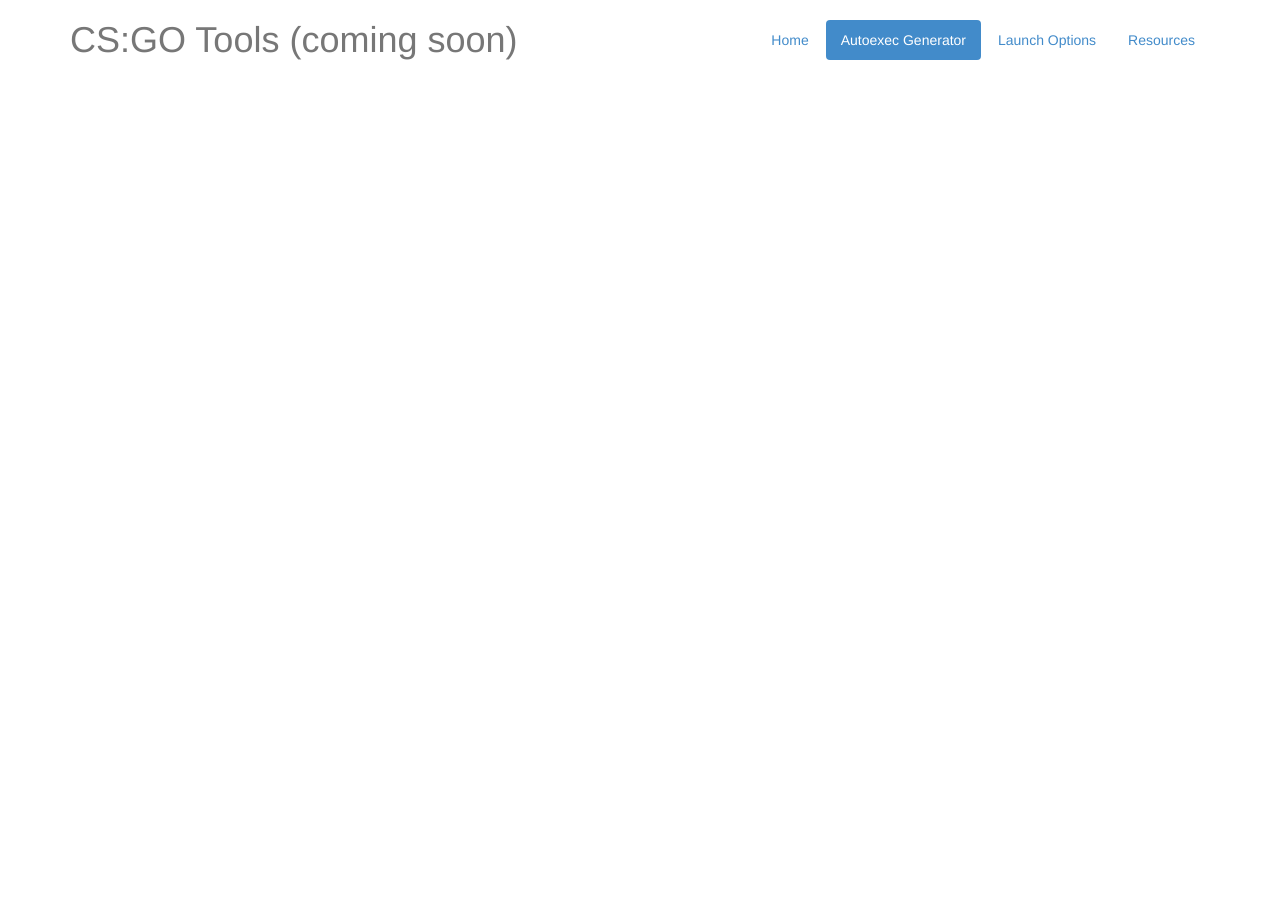
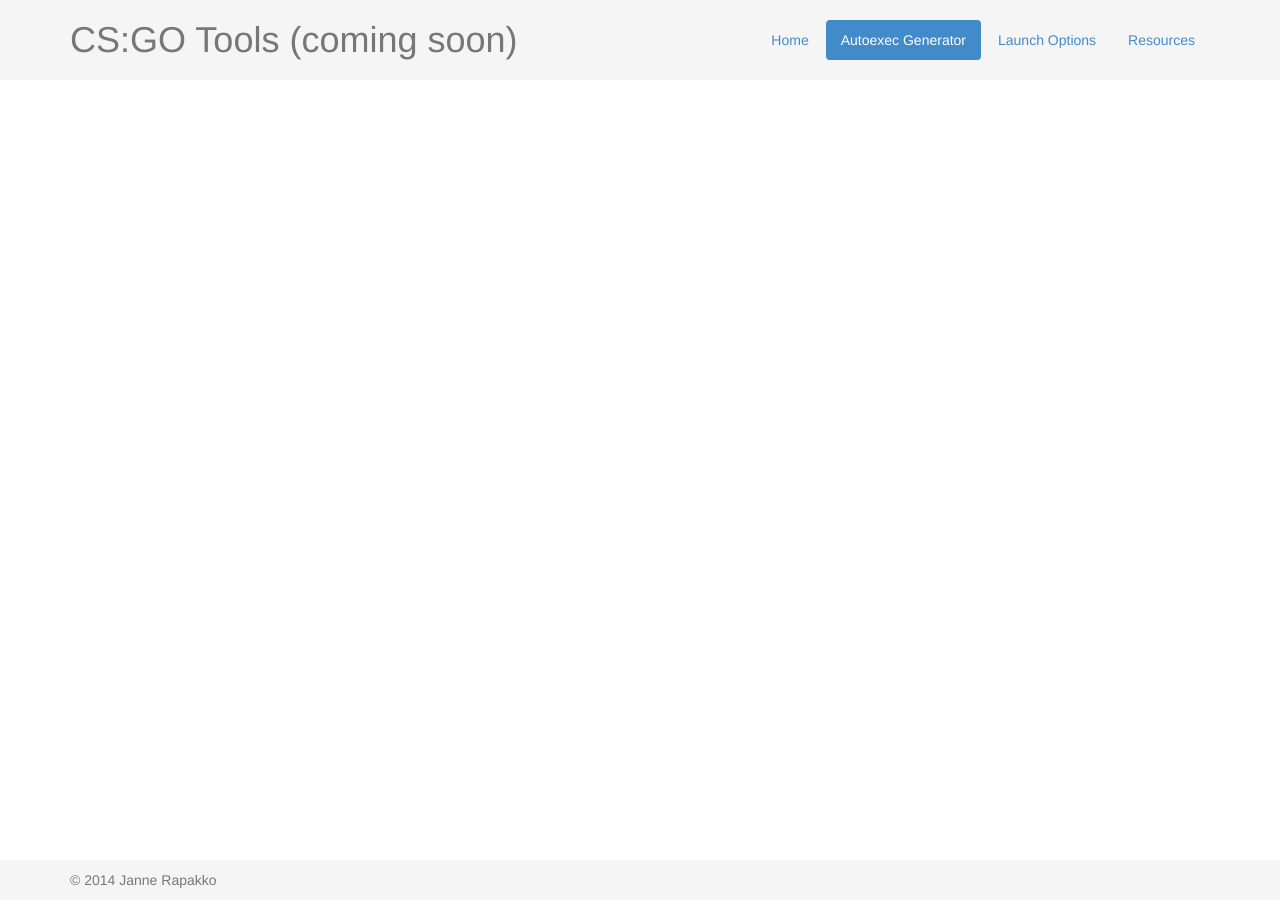
Before and after one commit to jrapakko/csgo, a Jekyll site: the page built from autoexec/index.html, in a window 1280 px wide. Built offline with Jekyll 4.4.1, drawn with Linux system fonts in a browser that asks for light colours; nearby versions of some CDN libraries.

Commit message:
Added footer and page-specific scripts,   changed header styling, also added min-height attribute to carousel

```diff
--- /dev/null
+++ b/_includes/footer.html
@@ -0,0 +1 @@
+<span id="copyright" class="text-muted">&copy; 2014 Janne Rapakko</span>
--- a/_layouts/default.html
+++ b/_layouts/default.html
@@ -6,17 +6,24 @@
         {% include css.html %}
     </head>
     <body role="document" style="zoom: 1;">
-        <div class="container">
-            <div class="header">
+        <div class="header">
+            <div class="container">
                 {% include header.html %}
             </div>
-            <div class="content">
+        </div>
+        <div class="content">
+            <div class="container">
                 {{ content }}
             </div>
-            <div class="footer">
+        </div>
+        <div class="footer">
+            <div class="container">
+                {% include footer.html %}
             </div>
         </div>
         {% include scripts.html %}
-        {{ page-specific-scripts }}
+        {% for script in page.page_specific_scripts %}
+            <script src="{{ site.baseurl }}/js/{{ script }}"></script>
+        {% endfor %}
     </body>
 </html>
--- a/autoexec/index.html
+++ b/autoexec/index.html
@@ -4,4 +4,5 @@ title: "Counter-Strike: Global Offensive Autoexec Generator & Configurator"
 nav_title: "Autoexec Generator"
 nav_url: "/autoexec/"
 nav_weight: 1
+page_specific_scripts: ["tabs.js"]
 ---
--- a/css/styles.css
+++ b/css/styles.css
@@ -1,5 +1,41 @@
+/* Sticky footer styles
+-------------------------------------------------- */
+html {
+  position: relative;
+  min-height: 100%;
+}
+body {
+  /* Margin bottom by footer height */
+  margin-bottom: 60px;
+}
+.footer {
+  position: absolute;
+  bottom: 0;
+  /* Set the fixed height of the footer here (set to be same as header) */
+  height: 40px;
+}
+.footer .container {
+    margin-top: 10px;
+}
+.header,
+.footer {
+    width: 100%;
+    background-color: #f5f5f5;
+}
+.header {
+    height: 80px;
+}
+.header ul {
+    margin-top: 20px;
+}
+.content .container {
+    margin-top: 40px;
+}
+/* Carousel styles
+-------------------------------------------------- */
 .carousel-jumbotron {
-    padding: 30px 15%;
+    min-height: 340px;
+    padding: 30px 30%;
     color: inherit;
     background-color: #eee;
 }
```
